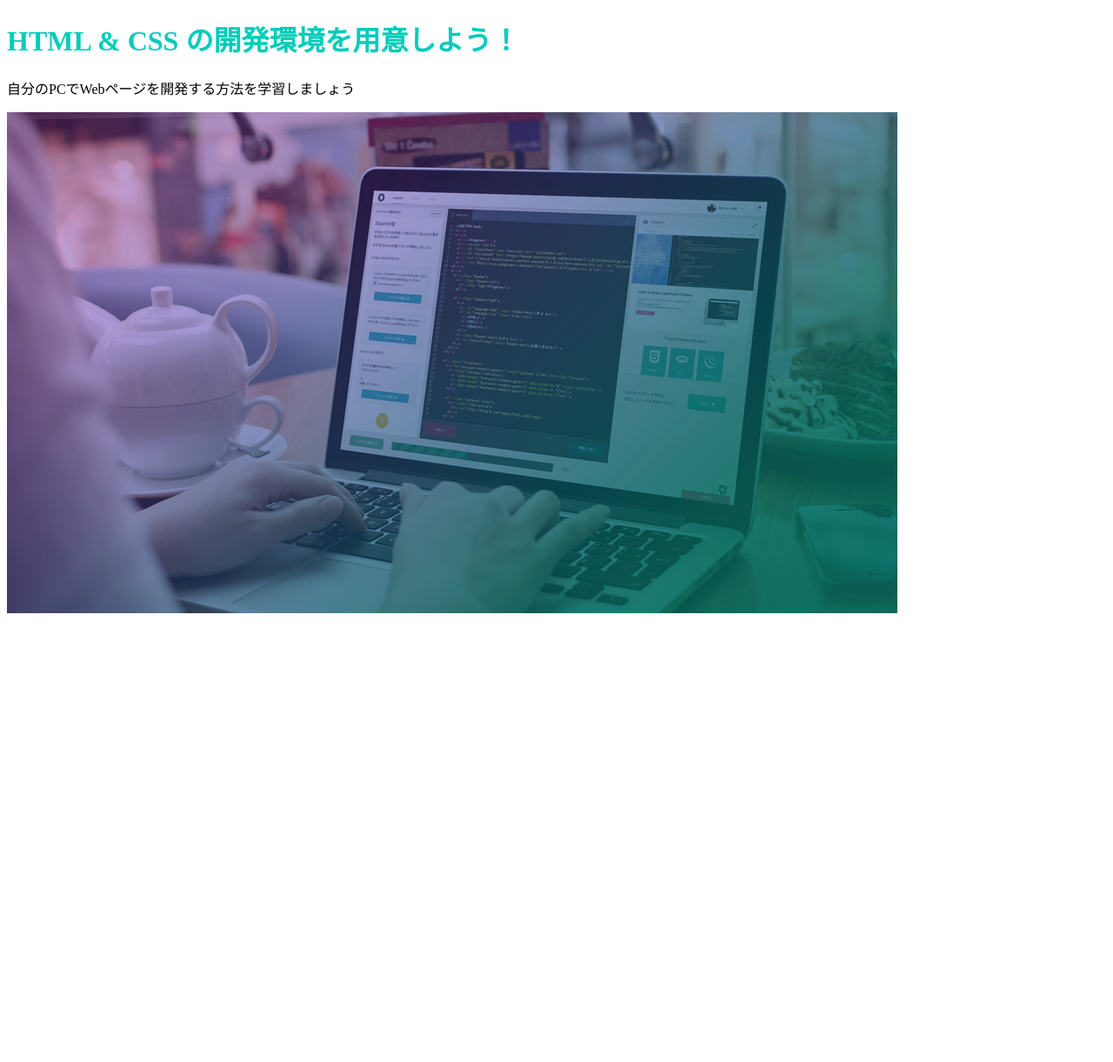
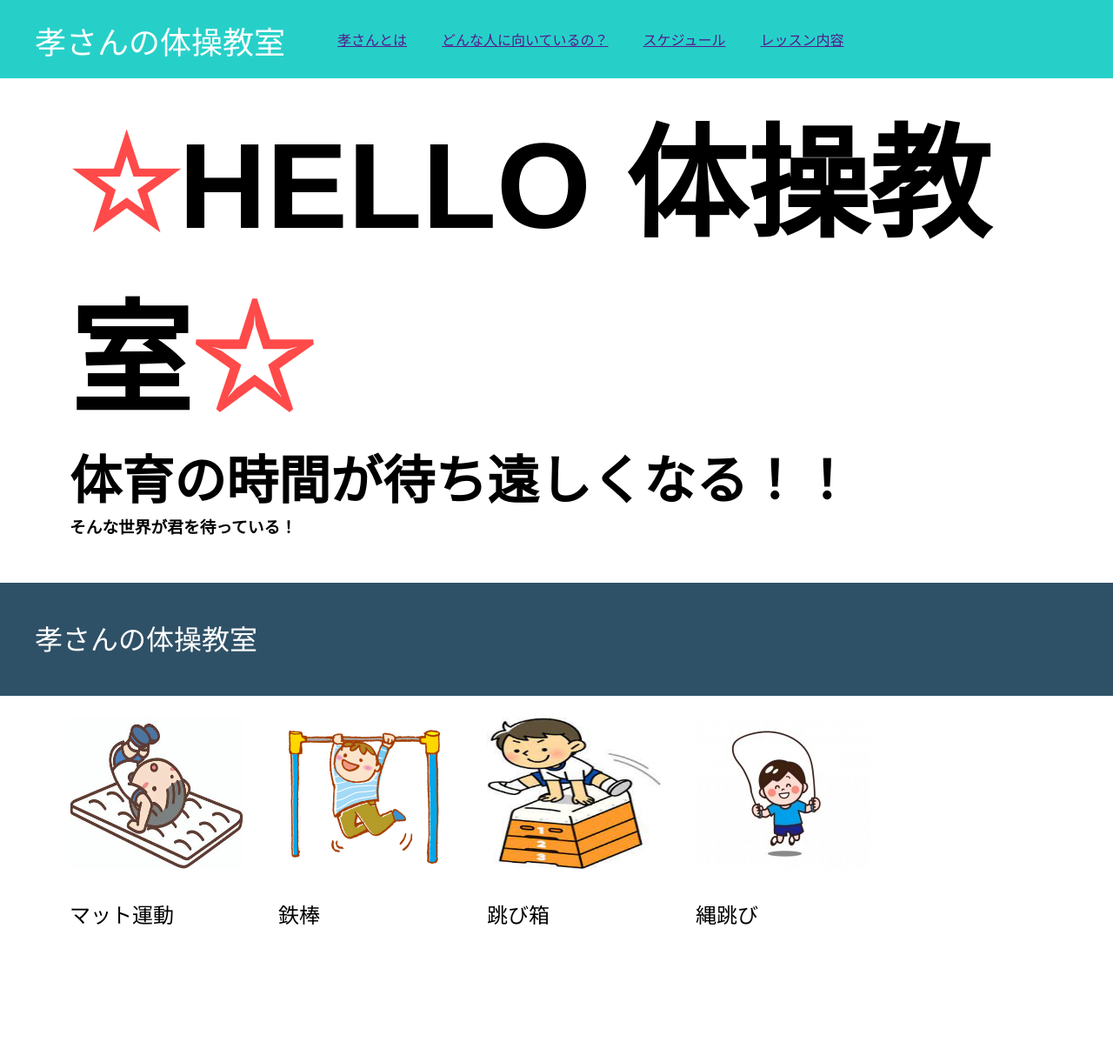
Before and after one commit to outlooktk/pro, a plain HTML site: page index.html in a window 1280 px wide. Shown: the whole page at 87% size. Before the commit the page ends 800 px from the top, so only its background shows below. Drawn offline with Linux system fonts and the light colour scheme; files whose address does not match are found by name.

Commit message:
Add files via upload

```diff
--- a/index.html
+++ b/index.html
@@ -1,15 +1,53 @@
 <!DOCTYPE html>
-<html lang="en">
-<head>
-    <meta charset="UTF-8">
-    <meta http-equiv="X-UA-Compatible" content="IE=edge">
-    <meta name="viewport" content="width=device-width, initial-scale=1.0">
-    <title>Progate</title>
+<html>
+  <head>
+    <meta charset="utf-8">
+    <title>孝さんの体操教室</title>
     <link rel="stylesheet" href="stylesheet.css">
-</head>
-<body>
-    <h1 class="title">HTML & CSS の開発環境を用意しよう！</h1>
-    <p>自分のPCでWebページを開発する方法を学習しましょう</p>
-    <img src="top.png" alt="">
-</body>
+  </head>
+  <body>
+    <!-- ここからHTMLを書き始めてください -->
+    <div class="header">
+      <div class="header-logo">孝さんの体操教室</div>
+      <div class="header-list">
+        <ul>
+          <li><a href="">孝さんとは</a></li>
+          <li><a href="">どんな人に向いているの？</a></li>
+          <li><a href="">スケジュール</a></li>
+          <li><a href="">レッスン内容</a></li>
+        </ul>
+      </div>
+    </div>
+    <div class="main">
+      <div class="copy-container">
+        <h1><span>☆</span>HELLO 体操教室<span>☆</span></h1>
+        <h2>体育の時間が待ち遠しくなる！！</h2>
+        <h3>そんな世界が君を待っている！</h3>
+      </div>
+      <div class="contents">
+        <h3 class="contents-title">学べる種目は4種類</h3>
+        <div class="contents-item">
+          <img src="C:\Users\horie\Desktop\HTML_lesson\mattoundou.jpeg" alt="" />
+          <p>マット運動</p>
+        </div>
+        <div class="contents-item">
+          <img src="C:\Users\horie\Desktop\HTML_lesson\tetsubou.jpeg" alt="" />
+          <p>鉄棒</p>
+        </div>
+        <div class="contents-item">
+          <img src="C:\Users\horie\Desktop\HTML_lesson\tobibako.jpg" alt="" />
+          <p>跳び箱</p>
+        </div>
+        <div class="contents-item">
+          <img src="C:\Users\horie\Desktop\HTML_lesson\nawatobi.jpg" alt="" />
+          <p>縄跳び</p>
+        </div>
+      </div>
+
+    </div>
+    <div class="footer">
+      <div class="footer-logo">孝さんの体操教室</div>
+
+      </div>
+  </body>
 </html>
--- a/stylesheet.css
+++ b/stylesheet.css
@@ -1,3 +1,129 @@
-.title {
-    color: #02ccba;
-  }
+/* CSSのリセット（消さないでください） */
+html, body,
+ul, ol, li,
+h1, h2, h3, h4, h5, h6, p,
+form, input, div {
+  margin: 0;
+  padding: 0;
+}
+
+body {
+  font-family: "Avenir Next", "Hiragino Kaku Gothic ProN W3", sans-serif;
+}
+
+li {
+  list-style: none;
+}
+
+/* ここからCSSを記述してください */
+.header {
+  background-color: #26d0c9;
+  color: white;
+  height: 90px;
+  width: 100%;
+  position: fixed;
+  top: 0;
+  z-index: 10;
+}
+
+.header-logo {
+  font-size: 36px;
+  padding: 20px 40px;
+  float: left;
+}
+
+.header-list {
+  float: left;
+}
+
+.header-list li {
+  float: left;
+  padding: 33px 20px;
+}
+
+.copy-container h1 {
+  font-size: 140px;
+}
+
+.copy-container span {
+  color: #ff4a4a;
+}
+
+.copy-container h2 {
+  font-size: 60px;
+}
+
+.main {
+  padding: 100px 80px;
+}
+
+.contents {
+  height: 500px;
+  margin-top: 100px;
+}
+
+.contents-title {
+  font-size: 28px;
+  border-bottom: 2px solid #dee7ec;
+  padding-bottom: 15px;
+  margin-bottom: 50px;
+}
+
+.contents-item {
+  float: left;
+  margin-right: 40px;
+}
+
+.contents img {
+  width: 200px;
+  height: 174px;
+}
+
+.contents-item p {
+  font-size: 24px;
+  margin-top: 30px;
+}
+
+.contact-form {
+  padding-top: 100px;
+}
+
+input, textarea {
+  width: 400px;
+  margin-top: 10px;
+  margin-bottom: 30px;
+  font-size: 18px;
+  padding: 20px;
+  border: 1px solid #dee7ec;
+}
+
+.contact-submit {
+  font-size: 18px;
+  color: #889eab;
+  background-color: #dee7ec;
+}
+
+.footer {
+  background-color: #2f5167;
+  color: #fff;
+  height: 50px;
+  padding: 40px;
+  width: 100%;
+  position: fixed;
+  bottom: 0;
+  z-index: 10;
+}
+
+
+.footer-logo {
+  font-size: 32px;
+  float: left;
+}
+
+.footer-list {
+  float: right;
+}
+
+.footer-list li {
+  padding-bottom: 20px;
+}
```
Also changed, not shown: mattoundou.jpeg (added), nawatobi.jpg (added), tetsubou.jpeg (added), tobibako.jpg (added).
